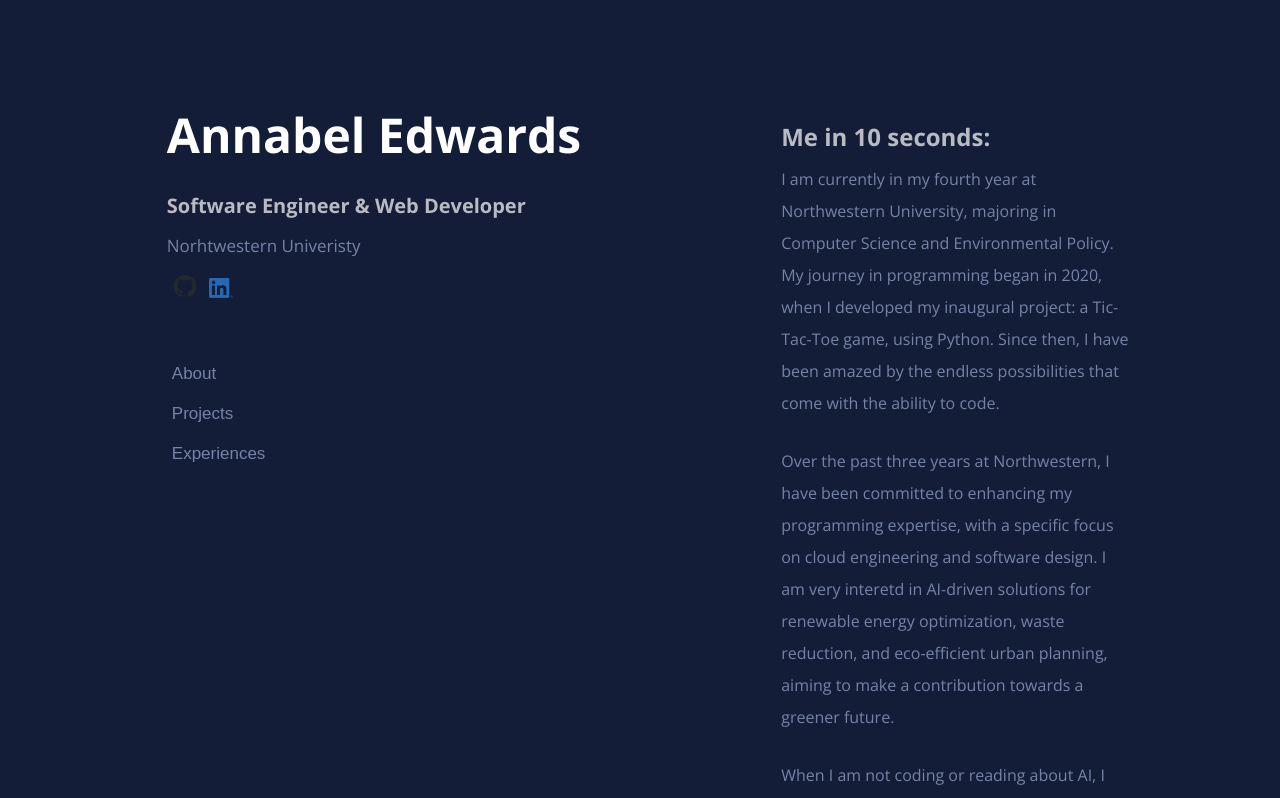
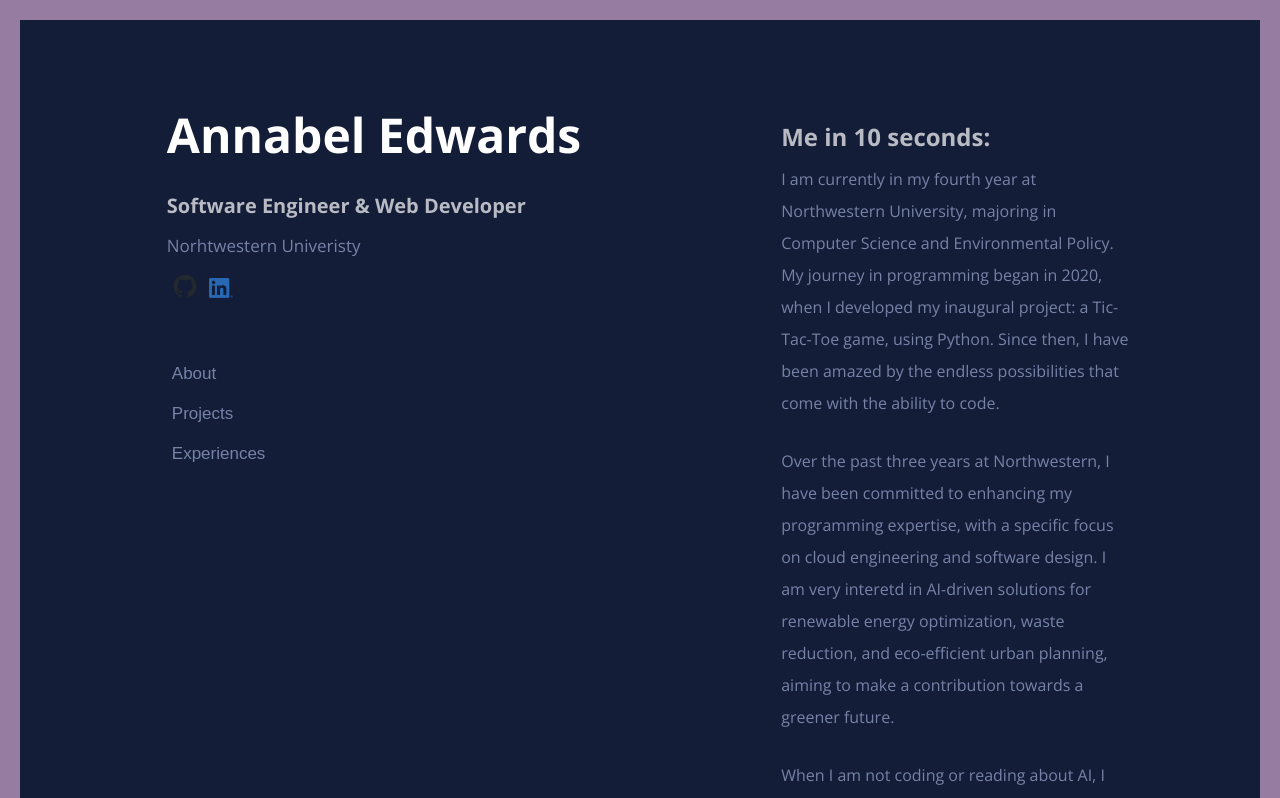
Before and after one commit to annabelge7/annabel_website, a React (Create React App) app: page / in a window 1280 px wide. Shown: the top 798 px of the page. Built offline with nearby package versions, Linux system fonts and the light colour scheme.

Commit message:
Update index.js

```diff
--- a/src/pages/index.js
+++ b/src/pages/index.js
@@ -27,7 +27,7 @@ const HomeContainer = styled.div`
   background-color: #131d37;
   opacity: 1;
   position: relative;
-  border: 20px solid #131d37;
+  border: 20px solid #957ca0;
 
 /*animation: borderAnimation 5s infinite;  Apply animation to the border */
 
```
